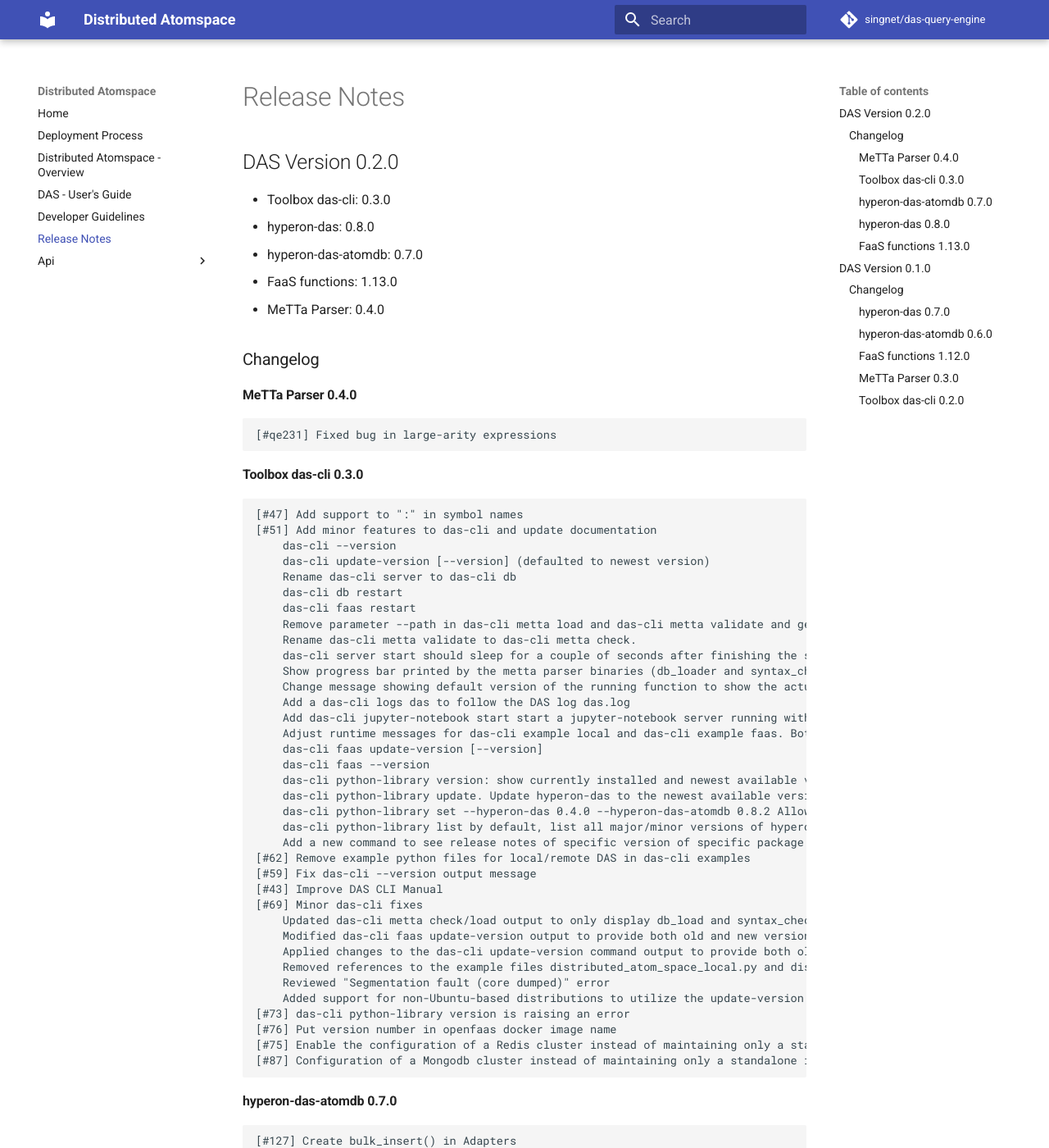
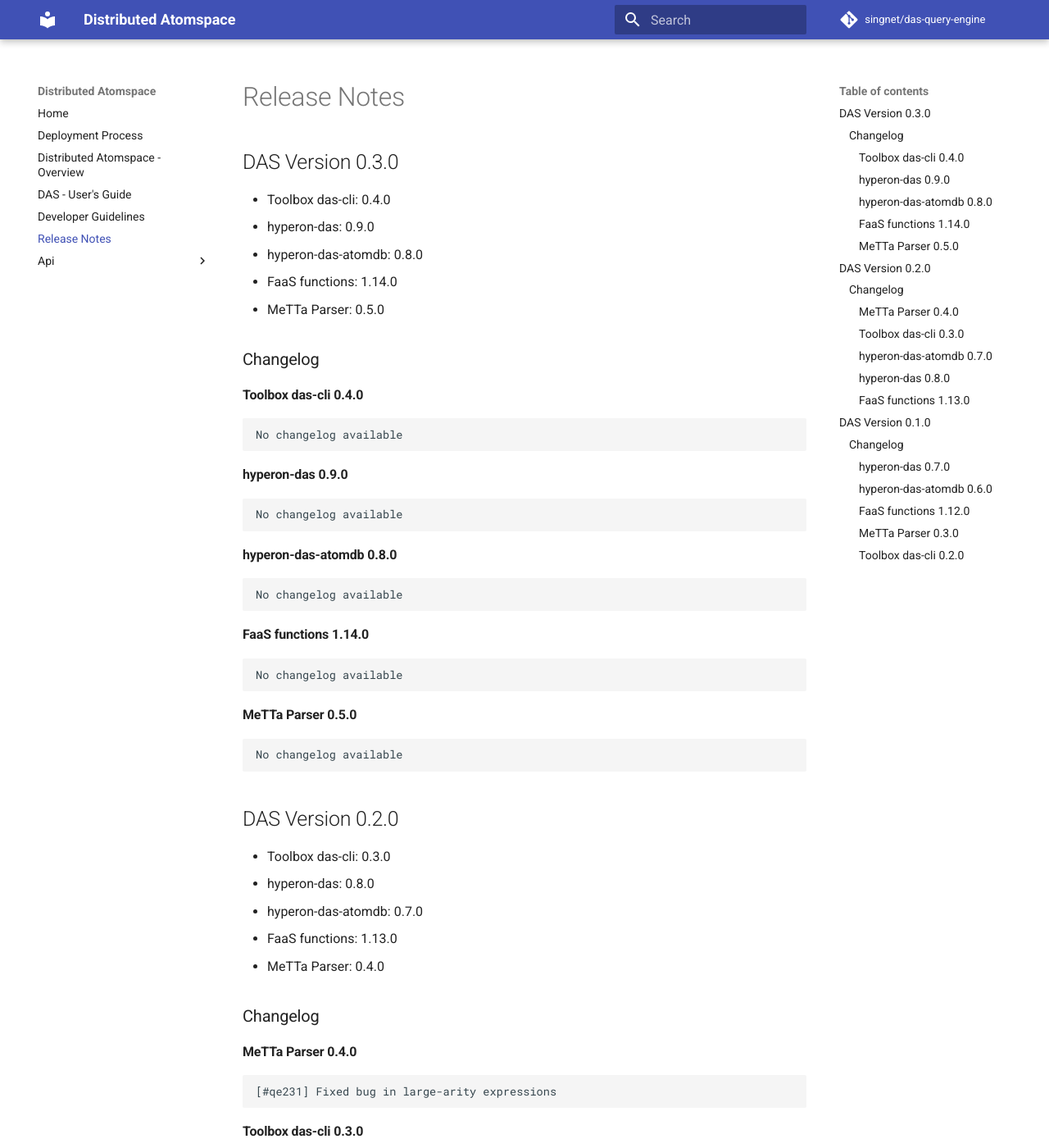
Before and after one commit to singnet/das, an MkDocs documentation site: the page built from docs/release-notes.md, in a window 1280 px wide and 1400 px high. Shown: the whole window at 82% size. Built offline with MkDocs 1.6.1 and Material for MkDocs 9.7.7, drawn with Linux system fonts in a browser that asks for light colours; comment, search, counter and statistics services are not loaded.

Commit message:
Chores: create a new release version 0.3.0

````diff
--- a/docs/release-notes.md
+++ b/docs/release-notes.md
@@ -1,5 +1,44 @@
 # Release Notes
 
+## DAS Version 0.3.0
+
+* Toolbox das-cli: 0.4.0
+* hyperon-das: 0.9.0
+* hyperon-das-atomdb: 0.8.0
+* FaaS functions: 1.14.0
+* MeTTa Parser: 0.5.0
+
+### Changelog
+
+#### Toolbox das-cli 0.4.0
+
+```
+No changelog available
+```
+
+#### hyperon-das 0.9.0
+
+```
+No changelog available
+```
+
+#### hyperon-das-atomdb 0.8.0
+
+```
+No changelog available
+```
+
+#### FaaS functions 1.14.0
+
+```
+No changelog available
+```
+
+#### MeTTa Parser 0.5.0
+
+```
+No changelog available
+```
 ## DAS Version 0.2.0
 
 * Toolbox das-cli: 0.3.0
````
